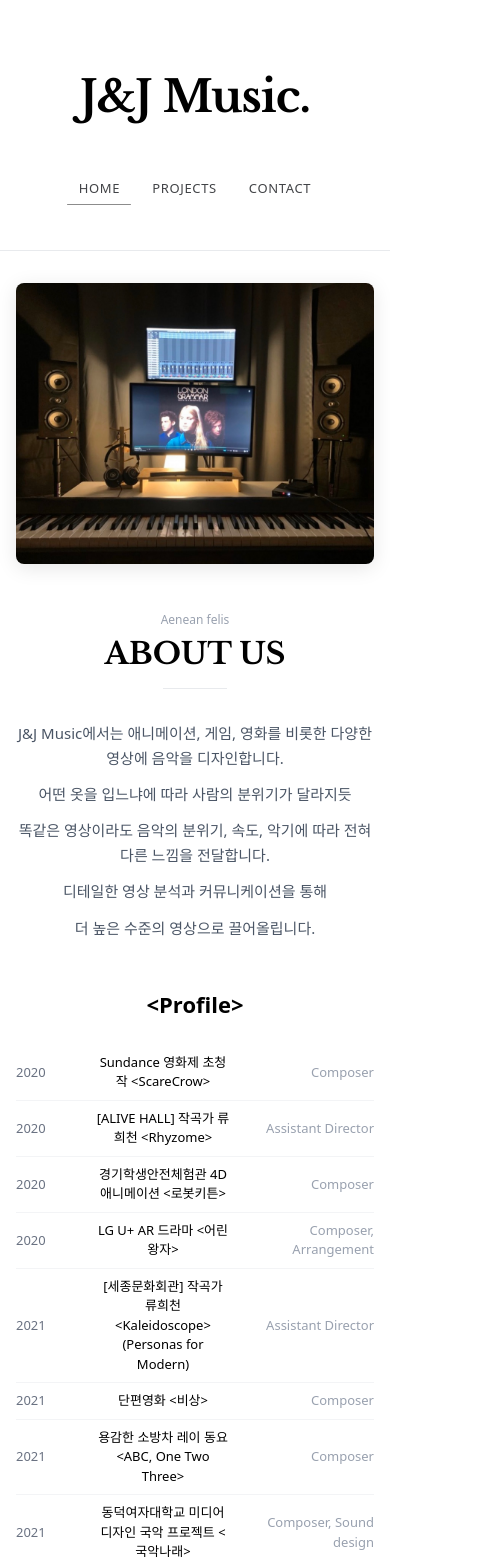
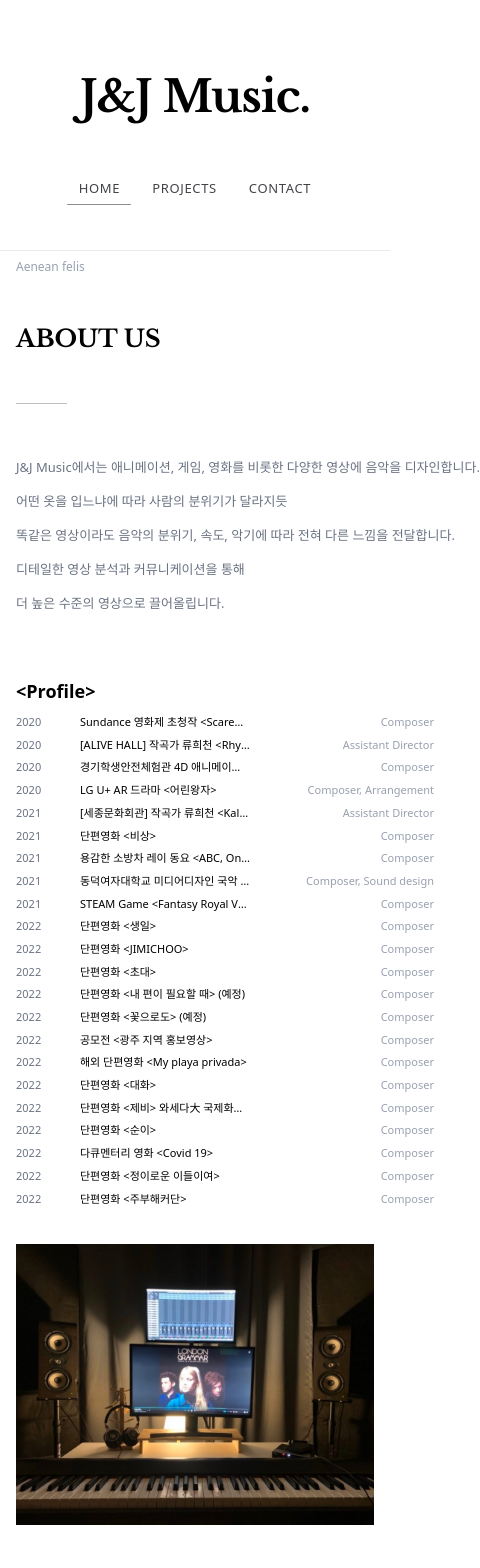
Before and after one commit to jjmusicc/composer-portfolio, a Next.js app: page / in a window 390 px wide. Shown: the top 1568 px of the page, 480 px wide, since content can reach past the window. Built offline with nearby package versions, Linux system fonts and the light colour scheme.

Commit message:
fix(home): restore original layout structure while maintaining mobile responsiveness

```diff
--- a/src/app/page.tsx
+++ b/src/app/page.tsx
@@ -35,51 +35,63 @@ export default function Home() {
 
       {/* 본문 */}
       <main className="max-w-6xl mx-auto px-4 py-8 md:py-16">
-        {/* 스튜디오 사진을 상단에 배치 */}
-        <div className="flex justify-center mb-12 md:mb-16">
-          <Image
-            src="/studio.jpg"
-            alt="작업실"
-            width={555}
-            height={436}
-            className="object-contain w-full max-w-[555px] h-auto"
-            style={{
-              borderRadius: '8px',
-              boxShadow: '0 4px 20px rgba(0,0,0,0.1)',
-            }}
-          />
-        </div>
-
-        {/* ABOUT US와 Profile 섹션 */}
-        <div className="max-w-4xl mx-auto">
-          <div className="text-center mb-8">
-            <div className="text-xs text-gray-400 mb-2">Aenean felis</div>
-            <div className="font-libre-baskerville text-3xl md:text-4xl font-bold mb-4">ABOUT US</div>
-            <div className="w-16 h-px bg-gray-300 mx-auto opacity-50"></div>
-          </div>
-
-          <div className="text-center mb-12">
-            <div className="leading-relaxed text-[15px] md:text-[16px] font-sans text-gray-600 space-y-3 max-w-3xl mx-auto">
-              <p>J&J Music에서는 애니메이션, 게임, 영화를 비롯한 다양한 영상에 음악을 디자인합니다.</p>
+        <div className="grid grid-cols-1 lg:grid-cols-[1fr_1.5fr] gap-8 lg:gap-12 items-start mb-16 lg:mb-24">
+          {/* 왼쪽: 소개/프로필 */}
+          <div className="min-w-0 lg:min-w-[340px] lg:max-w-[480px] flex flex-col -mt-6">
+            <div className="text-xs text-gray-400 mb-2" style={{ paddingTop: 0 }}>Aenean felis</div>
+            <div className="font-libre-baskerville text-2xl sm:text-3xl font-bold mb-2 mt-10">ABOUT US</div>
+            <div
+              style={{
+                width: '51px',
+                borderBottom: '1px solid rgba(0,0,0,0.5)',
+                opacity: 0.5,
+                paddingTop: '30px',
+                paddingBottom: '30px',
+                marginTop: '0px',
+                marginBottom: '0px',
+                transform: 'translateY(-20px)',
+              }}
+            ></div>
+            <div
+              className="mb-0 leading-loose text-[13px] sm:text-[14px] font-sans text-gray-500 space-y-2 mx-auto text-left w-fit mt-0 mb-12"
+              style={{ paddingTop: '30px', marginBottom: '42px' }}
+            >
+              <p className="whitespace-nowrap">J&J Music에서는 애니메이션, 게임, 영화를 비롯한 다양한 영상에 음악을 디자인합니다.</p>
               <p>어떤 옷을 입느냐에 따라 사람의 분위기가 달라지듯</p>
               <p>똑같은 영상이라도 음악의 분위기, 속도, 악기에 따라 전혀 다른 느낌을 전달합니다.</p>
               <p>디테일한 영상 분석과 커뮤니케이션을 통해</p>
               <p>더 높은 수준의 영상으로 끌어올립니다.</p>
             </div>
+            <div className="mt-5">
+              <div className="mb-2 font-semibold text-[18px] sm:text-[20px]">&lt;Profile&gt;</div>
+              <div className="text-[11px] sm:text-[12px]">
+                {profile.map((item, i) => (
+                  <div key={i} className="relative mb-1 flex items-center whitespace-nowrap" style={{height: '1.7em'}}>
+                    <span className="w-16 text-gray-500 flex-shrink-0">{item.year}</span>
+                    <span className="min-w-0 truncate pr-2" style={{display:'inline-block', maxWidth:'calc(100% - 180px)'}}>{item.work}</span>
+                    <span className="absolute right-[-60px] w-40 text-right text-gray-400 flex-shrink-0">{item.role}</span>
+                  </div>
+                ))}
+              </div>
+            </div>
           </div>
 
-          {/* Profile 섹션 */}
-          <div className="text-center">
-            <div className="mb-6 font-semibold text-[22px] md:text-[24px]">&lt;Profile&gt;</div>
-            <div className="text-[13px] md:text-[14px] max-w-4xl mx-auto">
-              {profile.map((item, i) => (
-                <div key={i} className="flex items-center justify-between py-2 border-b border-gray-100 last:border-b-0">
-                  <span className="w-16 text-gray-500 flex-shrink-0 text-left">{item.year}</span>
-                  <span className="flex-1 px-4 text-center">{item.work}</span>
-                  <span className="w-32 text-gray-400 flex-shrink-0 text-right">{item.role}</span>
-                </div>
-              ))}
-            </div>
+          {/* 오른쪽: 사진 */}
+          <div className="flex justify-center min-w-0 lg:min-w-[320px] lg:max-w-[900px] w-full mx-auto lg:pl-8 lg:pr-0">
+            <Image
+              src="/studio.jpg"
+              alt="작업실"
+              width={555}
+              height={436}
+              className="object-contain w-full max-w-[555px] h-auto"
+              style={{
+                borderRadius: 0,
+                boxShadow: 'none',
+                position: 'relative',
+                left: '0',
+                top: '0',
+              }}
+            />
           </div>
         </div>
 
```
